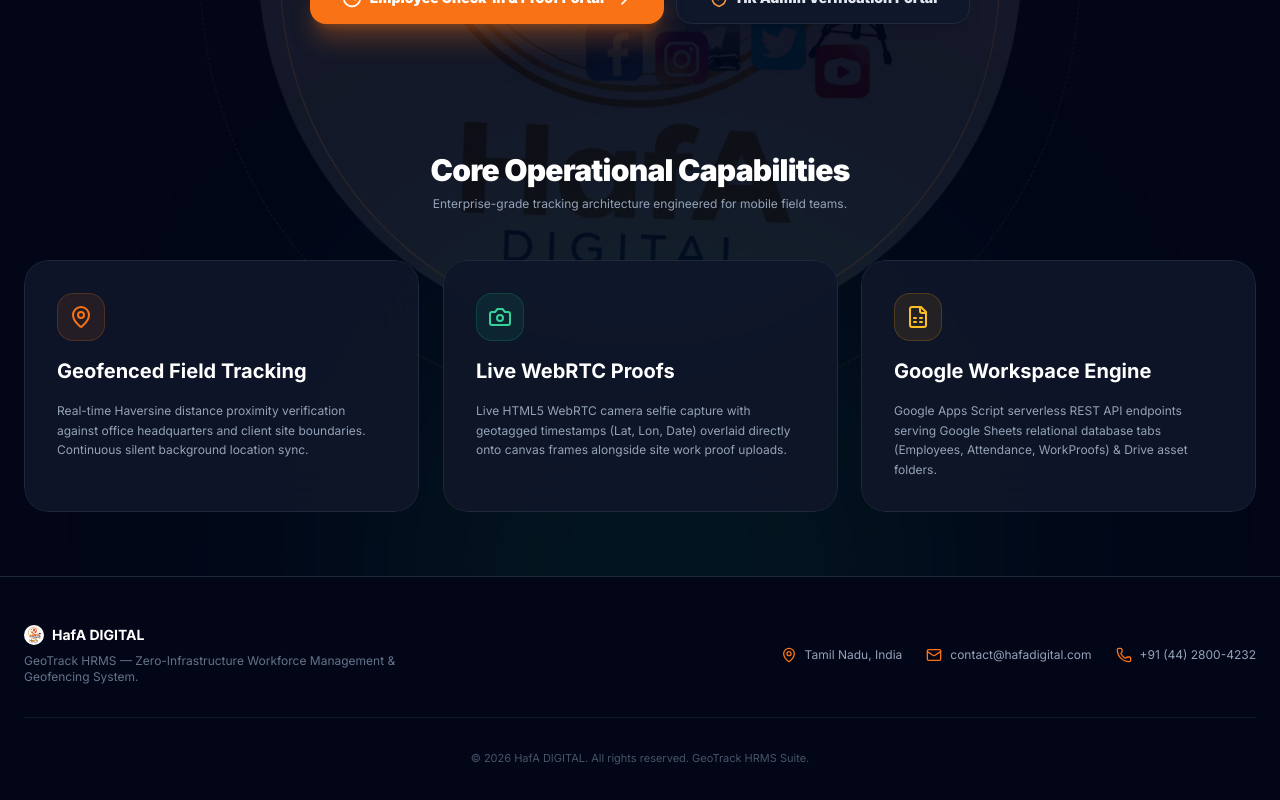
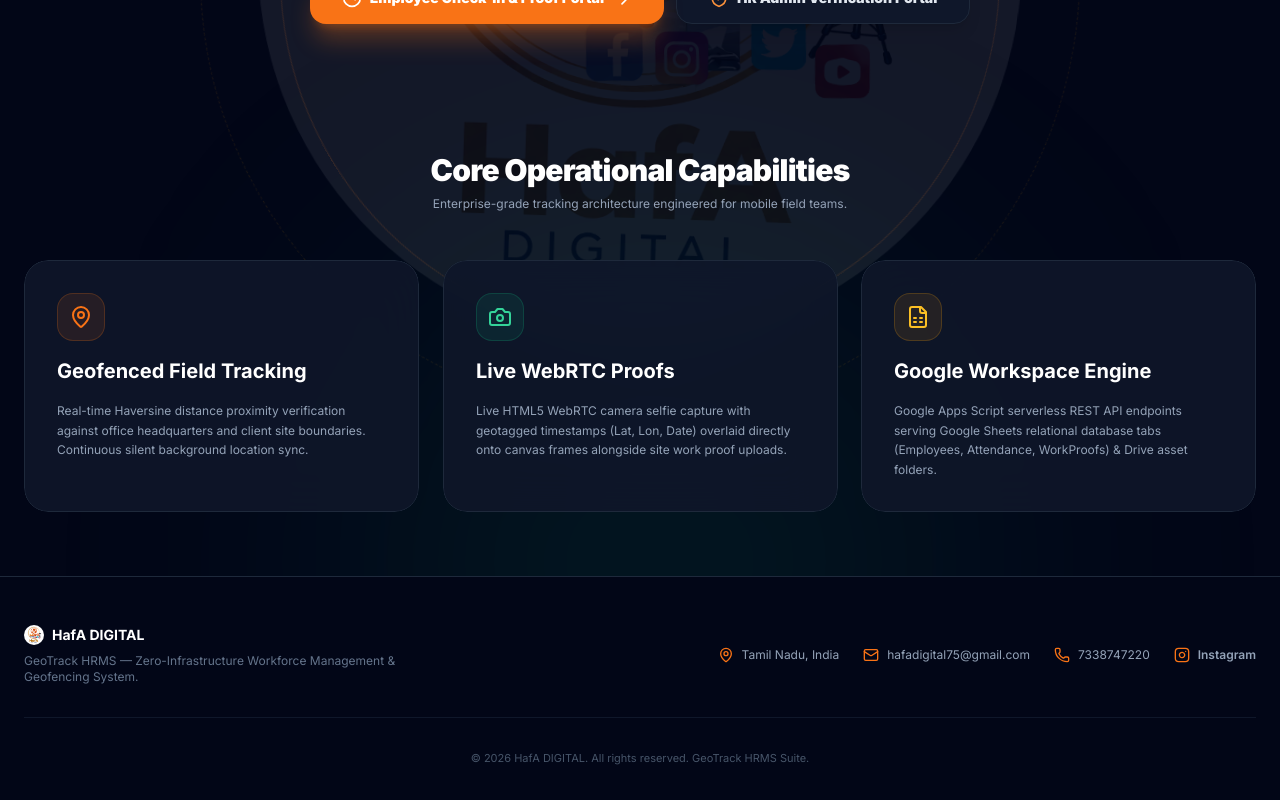
Before and after one commit to harivasan068-art/Hafa-digital, a React (Vite) app: page / in a window 1280 px wide. Shown: the part 912-1712 px from the top of the page. Built offline with nearby package versions, Linux system fonts and the light colour scheme.

Commit message:
feat(auth/footer): update admin credentials to hafadigital75@gmail.com and footer contact links

```diff
--- a/src/views/AdminProfileView.jsx
+++ b/src/views/AdminProfileView.jsx
@@ -280,7 +280,7 @@ export const AdminProfileView = () => {
             <div className="flex items-center justify-center sm:justify-start space-x-3 mt-1 text-xs text-slate-400 font-medium">
               <span className="font-mono text-purple-400 font-bold">{user?.employee_id || 'ADM-2026-001'}</span>
               <span>•</span>
-              <span>{user?.email || 'admin@hafa.com'}</span>
+              <span>{user?.email || 'hafadigital75@gmail.com'}</span>
               <span>•</span>
               <span className="text-emerald-400 font-bold flex items-center gap-1">
                 <CheckCircle2 className="w-3.5 h-3.5" /> Full Access Enabled
--- a/src/views/LandingPageView.jsx
+++ b/src/views/LandingPageView.jsx
@@ -5,7 +5,7 @@ import { Card3D } from '../components/Card3D';
 import { Hero3DVisual } from '../components/Hero3DVisual';
 import {
   MapPin, ShieldCheck, Clock, Camera, FileSpreadsheet, Server,
-  ArrowRight, Users, CheckCircle2, ChevronRight, Phone, Mail, Building, Globe, Smartphone, Download, Sparkles
+  ArrowRight, Users, CheckCircle2, ChevronRight, Phone, Mail, Building, Globe, Smartphone, Download, Sparkles, Instagram
 } from 'lucide-react';
 
 export const LandingPageView = ({ onOpenLogin }) => {
@@ -215,14 +215,33 @@ export const LandingPageView = ({ onOpenLogin }) => {
               <MapPin className="w-4 h-4 text-orange-500 shrink-0" />
               <span>Tamil Nadu, India</span>
             </div>
-            <div className="flex items-center space-x-2">
+
+            <a
+              href="mailto:hafadigital75@gmail.com"
+              className="flex items-center space-x-2 hover:text-orange-500 transition-colors"
+            >
               <Mail className="w-4 h-4 text-orange-500 shrink-0" />
-              <span>contact@hafadigital.com</span>
-            </div>
-            <div className="flex items-center space-x-2">
+              <span>hafadigital75@gmail.com</span>
+            </a>
+
+            <a
+              href="tel:+917338747220"
+              className="flex items-center space-x-2 hover:text-orange-500 transition-colors"
+            >
               <Phone className="w-4 h-4 text-orange-500 shrink-0" />
-              <span>+91 (44) 2800-4232</span>
-            </div>
+              <span>7338747220</span>
+            </a>
+
+            <a
+              href="https://www.instagram.com/haf_a_68?igsh=MmtnbXowdmlva2sw&igsi=MmtnbXowdmlva2sw"
+              target="_blank"
+              rel="noopener noreferrer"
+              className="flex items-center space-x-2 hover:text-orange-500 transition-colors font-semibold"
+              title="Follow HafA DIGITAL on Instagram"
+            >
+              <Instagram className="w-4 h-4 text-orange-500 shrink-0" />
+              <span>Instagram</span>
+            </a>
           </div>
         </div>
 
--- a/src/views/LoginView.jsx
+++ b/src/views/LoginView.jsx
@@ -172,7 +172,7 @@ export const LoginView = ({ onBack }) => {
                   <input
                     type="email"
                     required
-                    placeholder="admin@geotrack.com or harivasan@geotrack.com"
+                    placeholder="hafadigital75@gmail.com or harivasan@geotrack.com"
                     value={email}
                     onChange={(e) => setEmail(e.target.value)}
                     className="w-full pl-10 pr-4 py-2.5 rounded-xl bg-slate-50 dark:bg-zinc-950 border border-slate-200 dark:border-zinc-800 text-xs text-slate-900 dark:text-white placeholder-slate-400 dark:placeholder-zinc-500 focus:outline-none focus:border-orange-500 focus:ring-1 focus:ring-orange-500"
@@ -213,11 +213,11 @@ export const LoginView = ({ onBack }) => {
                 <div className="grid grid-cols-2 gap-2">
                   <button
                     type="button"
-                    onClick={() => { setEmail('admin@geotrack.com'); setPassword('Admin@123'); }}
+                    onClick={() => { setEmail('hafadigital75@gmail.com'); setPassword('Aaliya2009'); }}
                     className="p-2 rounded-xl bg-slate-50 dark:bg-zinc-950 border border-slate-200 dark:border-zinc-800 hover:border-orange-500 text-slate-700 dark:text-zinc-300 text-left font-mono transition-colors"
                   >
                     <span className="block font-bold text-orange-500">Admin</span>
-                    admin@geotrack.com
+                    hafadigital75@gmail.com
                   </button>
                   <button
                     type="button"
```
Also changed, not shown: 2 other files (tests, documents, lock files or other folders).
